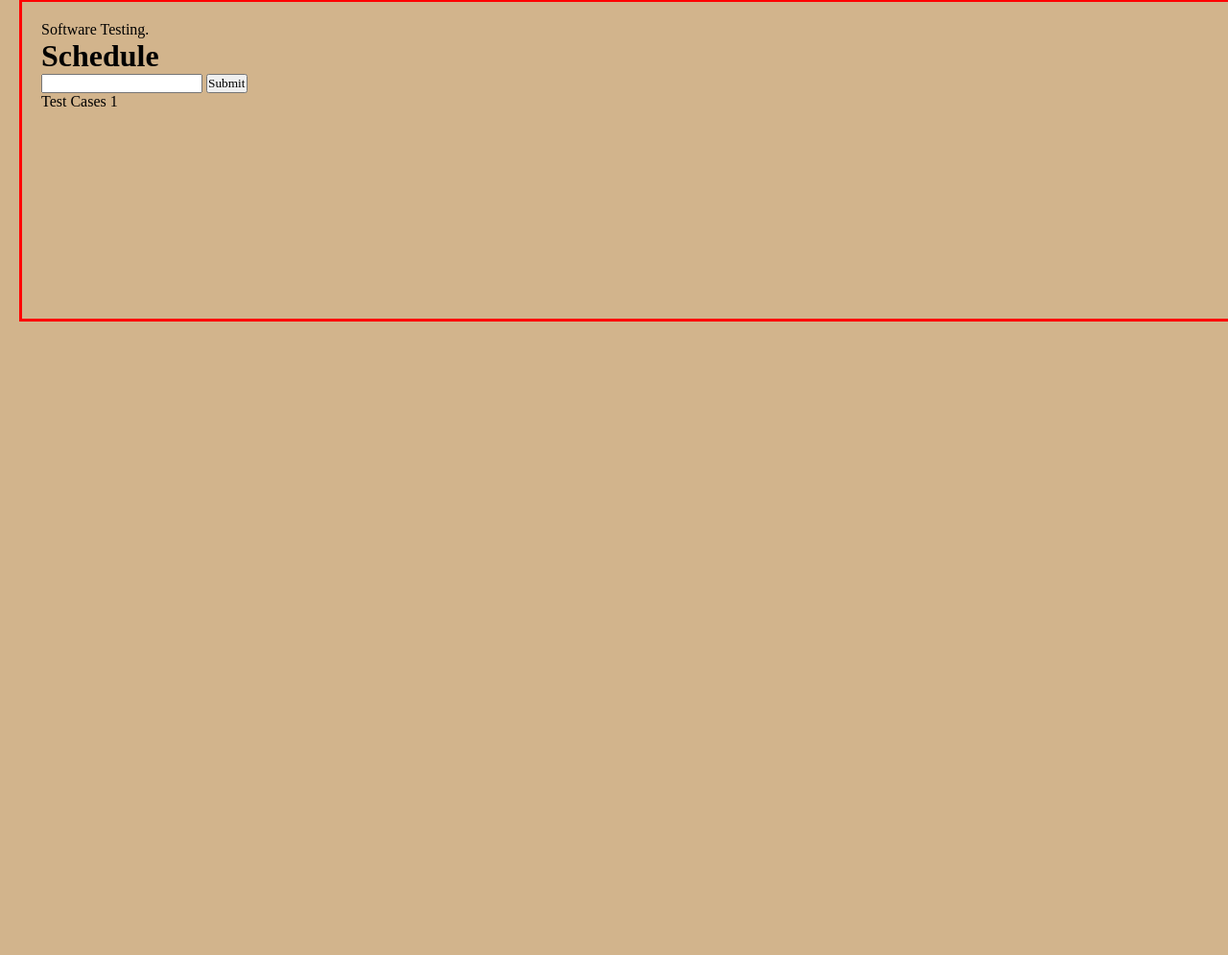
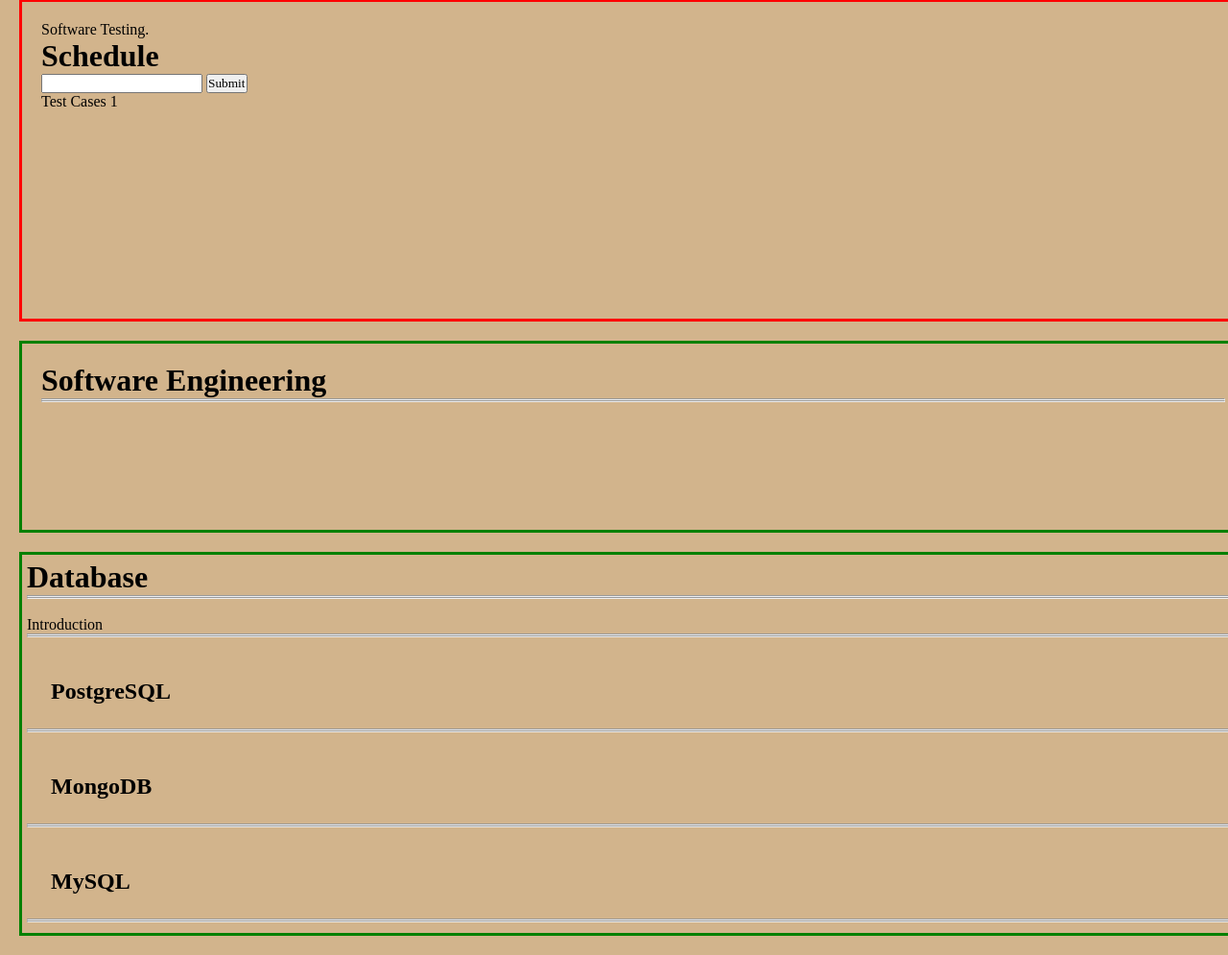
Before and after one commit to siyaphe/SBA-316, a plain HTML site: page index.html in a window 1280 px wide. Shown: the part 773-1768 px from the top of the page at 96% size. Before the commit the page ends 1128 px from the top, so only its background shows below. Drawn offline with Linux system fonts and the light colour scheme.

Commit message:
temp and Data container commit

```diff
--- a/index.html
+++ b/index.html
@@ -63,6 +63,32 @@
         </ul>
         </div>
 
+        <div class="tempContainer">
+            <h1>Software Engineering</h1>
+            <hr><hr><br>
+        </div>
+        <div class="dataContainer">
+            <h1>Database</h1>
+            <hr><hr><br>
+            <p>Introduction</p>
+            <hr><hr><br>
+            <h2>PostgreSQL</h2>
+            <hr><hr><br>
+            <p>
+
+            </p>
+            <h2>MongoDB</h2>
+            <hr><hr><br>
+                <p>
+
+                </p>
+            <h2>MySQL</h2>
+            <hr><hr><br>
+
+        </div>
+
+
+
 
         <script src="app.js" async defer></script>
     </body>
--- a/style.css
+++ b/style.css
@@ -150,7 +150,7 @@ header {
     border: solid #11101b;
     background: aliceblue;
     border-width: 0.1px;
-    padding:5px;
+    padding: 5px;
     border-radius: 50px;
 
 }
@@ -180,3 +180,28 @@ header {
     padding: 20px;
     height: 42vh;
  }
+
+ .tempContainer {
+    border: solid green;
+    height: 25vh;
+    width: 100%;
+    margin: 20px;
+    padding: 20px;
+ }
+.dataContainer {
+    border: solid green;
+    height: 50vh;
+    width: 100%;
+    margin: 20px;
+    padding: 20px;
+}
+ .dataContainer,h2 {
+    margin: 20px;
+    display: block;
+    padding: 5px;
+
+
+ }
+ .tempContainer, .dataContainer  {
+    align-items: center;
+ }
```
